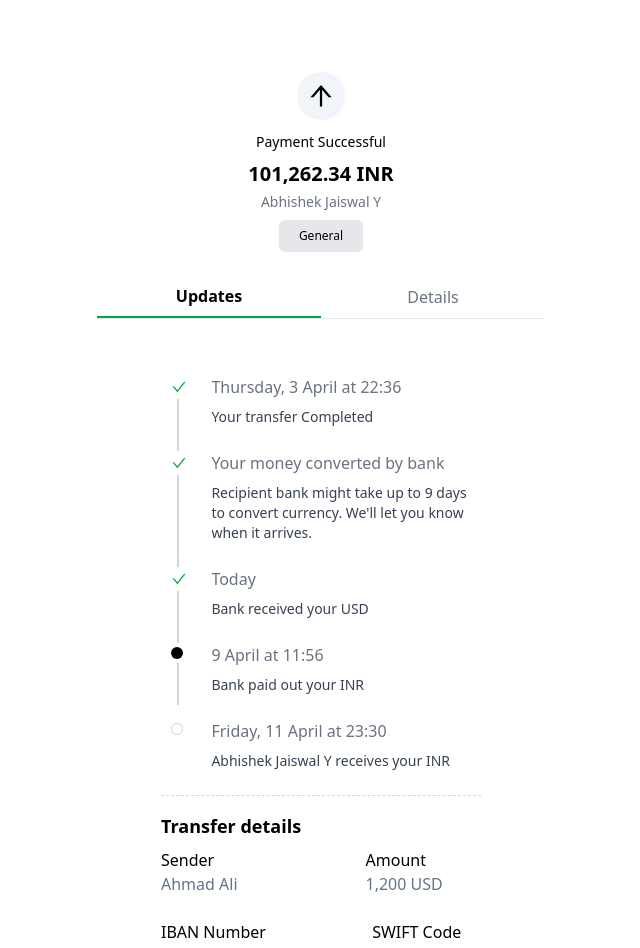
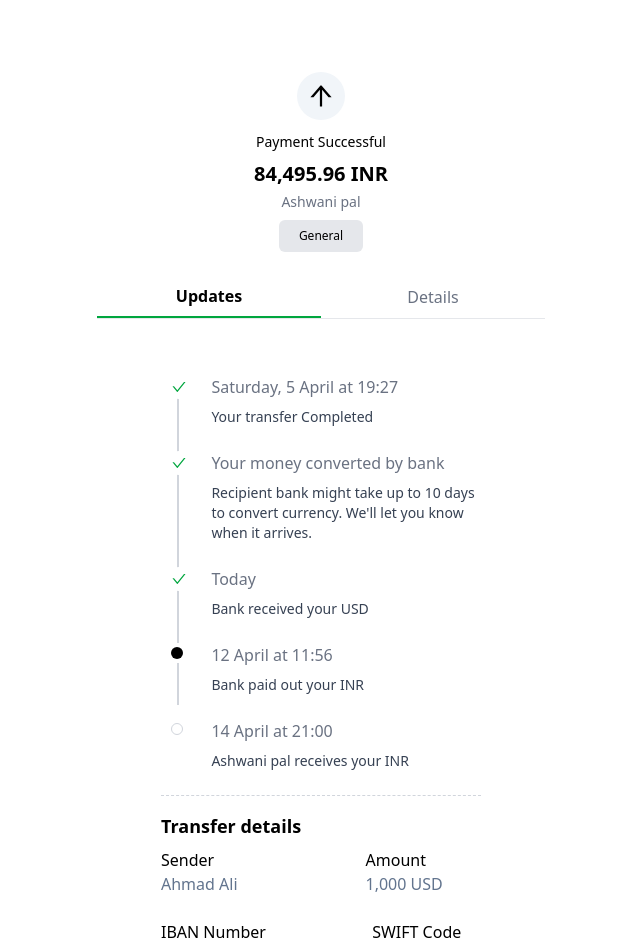
Before and after one commit to viibhuGupta/swift5, a Next.js app: page / in a window 1280 px wide. Shown: the top 948 px of the page, without its empty margins (319-959 px from the left). Built offline with nearby package versions, Linux system fonts and the light colour scheme.

Commit message:
ashwin pal

```diff
--- a/app/data.js
+++ b/app/data.js
@@ -1,18 +1,18 @@
-const name = "Abhishek Jaiswal Y";
-const amountSend = "1,200 ";
-const ConvertAmount = "101,262.34"; // 10 * 85.3340
-const wiseFees = "12.64";
-const rateOFDollars = "85.2836";
+const name = "Ashwani pal";
+const amountSend = "1,000";
+const ConvertAmount = "84,495.96";
+const wiseFees = "11.72";
+const rateOFDollars = "85.4980";
 const bankType = "Private";
-const ifscCode = "CNRB0018973";
-const accountNumber = "110060010380";
-const bankName = "CANARA BANK";
-const transactionNumberAdd = "#1483008337";
-const dayTake = "9";
-const paymentDataTime = "Thursday, 3 April at 22:36";
+const ifscCode = "SBIN0016993";
+const accountNumber = "20219382685";
+const bankName = "STATE BANK OF INDIA";
+const transactionNumberAdd = "#1485626616";
+const dayTake = "10";
+const paymentDataTime = "Saturday, 5 April at 19:27";
 const bankReceivePaymentDataTime = "Today";
-const bankPaidToCoustomerBank = "9 April at 11:56";
-const coustomerReceiveMoney = "Friday, 11 April at 23:30";
+const bankPaidToCoustomerBank = "12 April at 11:56";
+const coustomerReceiveMoney = "14 April at 21:00";
 // const branchCode = "030";
 
 const bankCode = "125";
```
